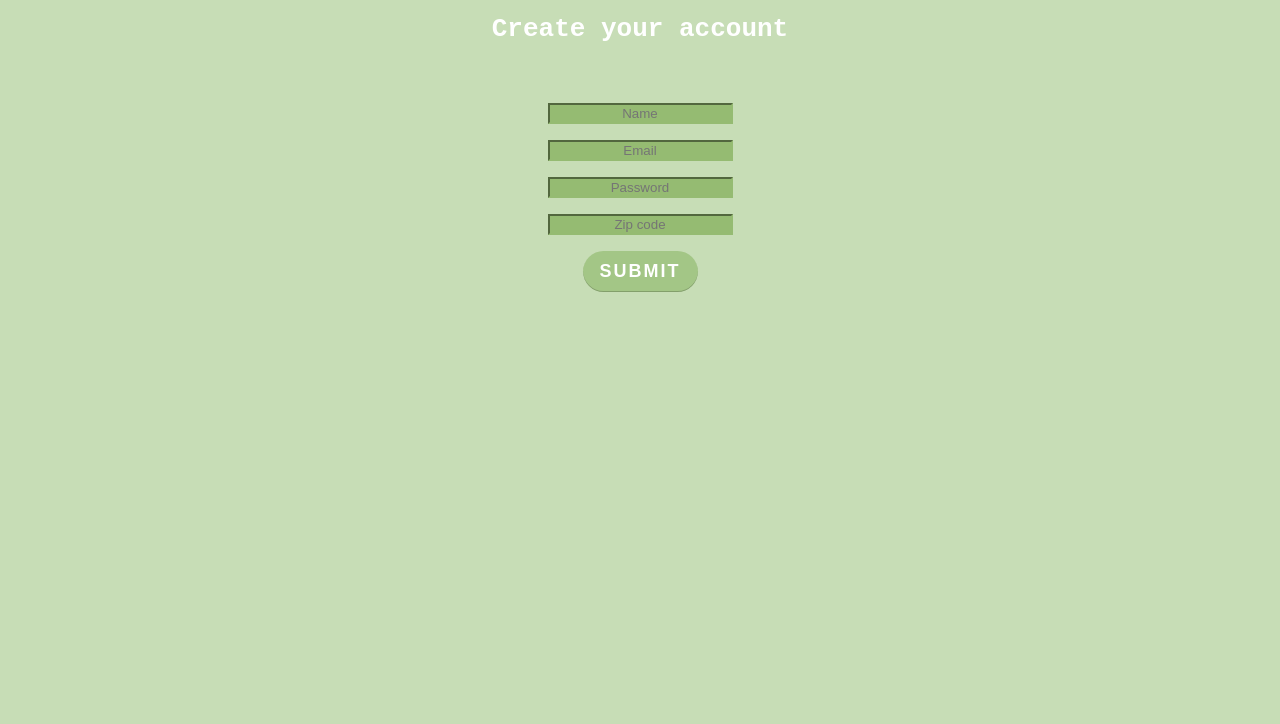
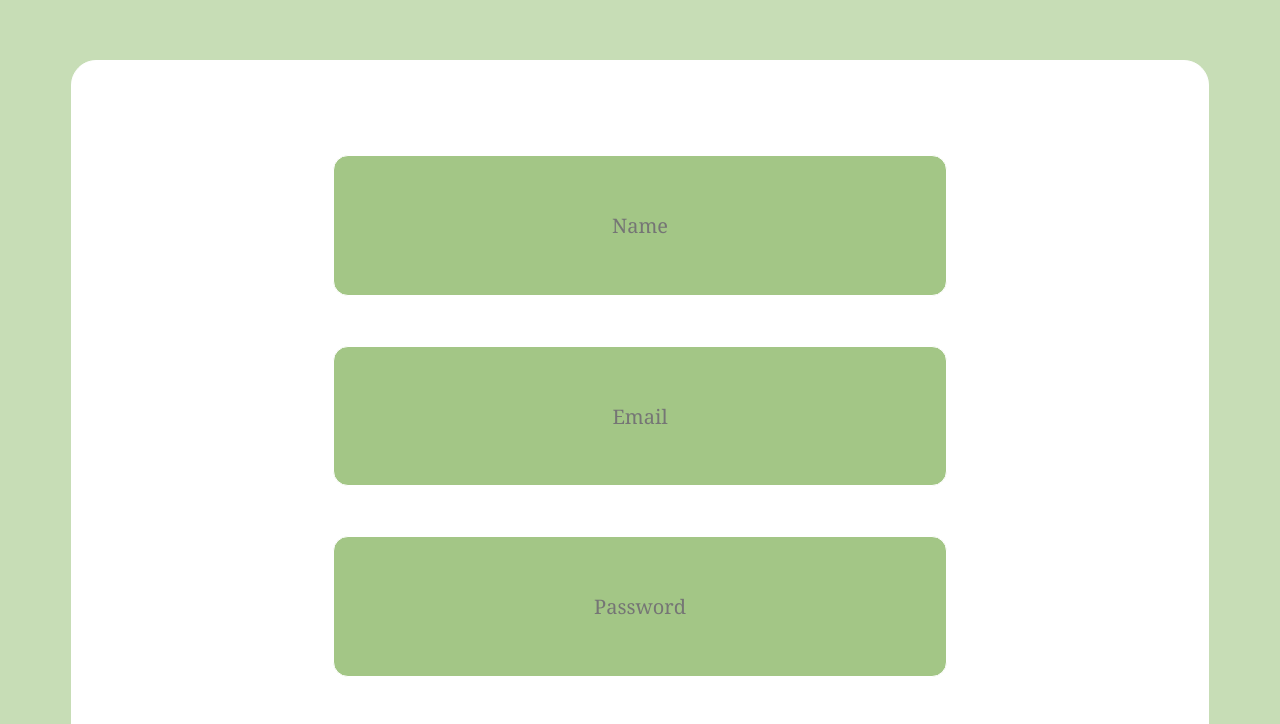
Before and after one commit to iobermeier/BWH-Project, a plain HTML site: page signup.html in a window 1280 px wide. Shown: the part 66-790 px from the top of the page. Drawn offline with Linux system fonts and the light colour scheme.

Commit message:
updated signup page

```diff
--- a/signup.html
+++ b/signup.html
@@ -8,27 +8,22 @@
 </head>
 <body>
     <div class="web_title">Waste Not, Worry Not</div>
-    <div class="Title">
-        <h1 id="sign_up_title">Create your account</h1>
-    </div>
-    <div id="sign_up_form">
-        <form action="input.html">
-            <p>
+    <div id="sign_up_form" class="container" style="background-color: white;">
+        <div class="Title" style="color: black; margin-top: -40px; background-color: white;" >
+            Create your account
+        </div>
+        <p></p>
+        <form action="input.html" style="background-color: white;">
+
                 <input type="text" name="Name" class="textbox" placeholder="Name"/>
-            </p>
-            <p>
+
                 <input type="text" name="Email" class="textbox" placeholder="Email"/>
-            </p>
-            <p>
+
                 <input type="text" name="Password" class="textbox" placeholder="Password"/>
-            </p>
-            <p>
-                <input type="text" name="Zipcode" class="textbox" placeholder="Zip code"/>
-            </p>
-            <p>
+
+                <input type="text" name="Zipcode" class="textbox" placeholder="Zip code" style="color: white;"/>
+                <p></p>
                 <button onclick="location.href='input.html';" id="signup" class="submit">Submit</button>
-            </p>
-
         </form>
     </div>
 </body>
--- a/style.css
+++ b/style.css
@@ -5,8 +5,10 @@
 
 /* Style for sign up title */
 .Title{
-    font-family:monospace;
-    padding-bottom: 25px;
+    font-family: "Georgia";
+    padding: 5%;
+    font-weight: 200;
+    font-size: 25px;
     color: white;
 }
 
@@ -35,9 +37,21 @@
 
 /* Style for the form */
 .textbox {
-    background-color: #95BB72;
-    border-color: #95BB72;
+    width: 500px;
+    height: auto;
+    border: 1px solid white;
     color: white;
+    margin-left: 25px;
+    margin-right: 25px;
+    margin-top: 25px;
+    margin-bottom: 25px;
+    padding: 5%;
+    border-radius: 15px; /* Adjust this value to control squircle shape */
+    overflow: hidden;
+    background: #A3C686;
+    font-family: "Georgia", serif;
+    font-weight: 100;
+    font-size: 20px;
 }
 
 .submit{
@@ -80,7 +94,7 @@
     background-color: #87AC69;
 }
 .box2{
-    color: white;
+    color: black;
     width: 500px;
     height: auto;
     border: 1px solid white;
@@ -96,7 +110,6 @@
     font-family: "Georgia", serif;
     font-weight: 100;
     font-size: 20px;
-    color: white;
 }
 
 .box2:hover {
```
